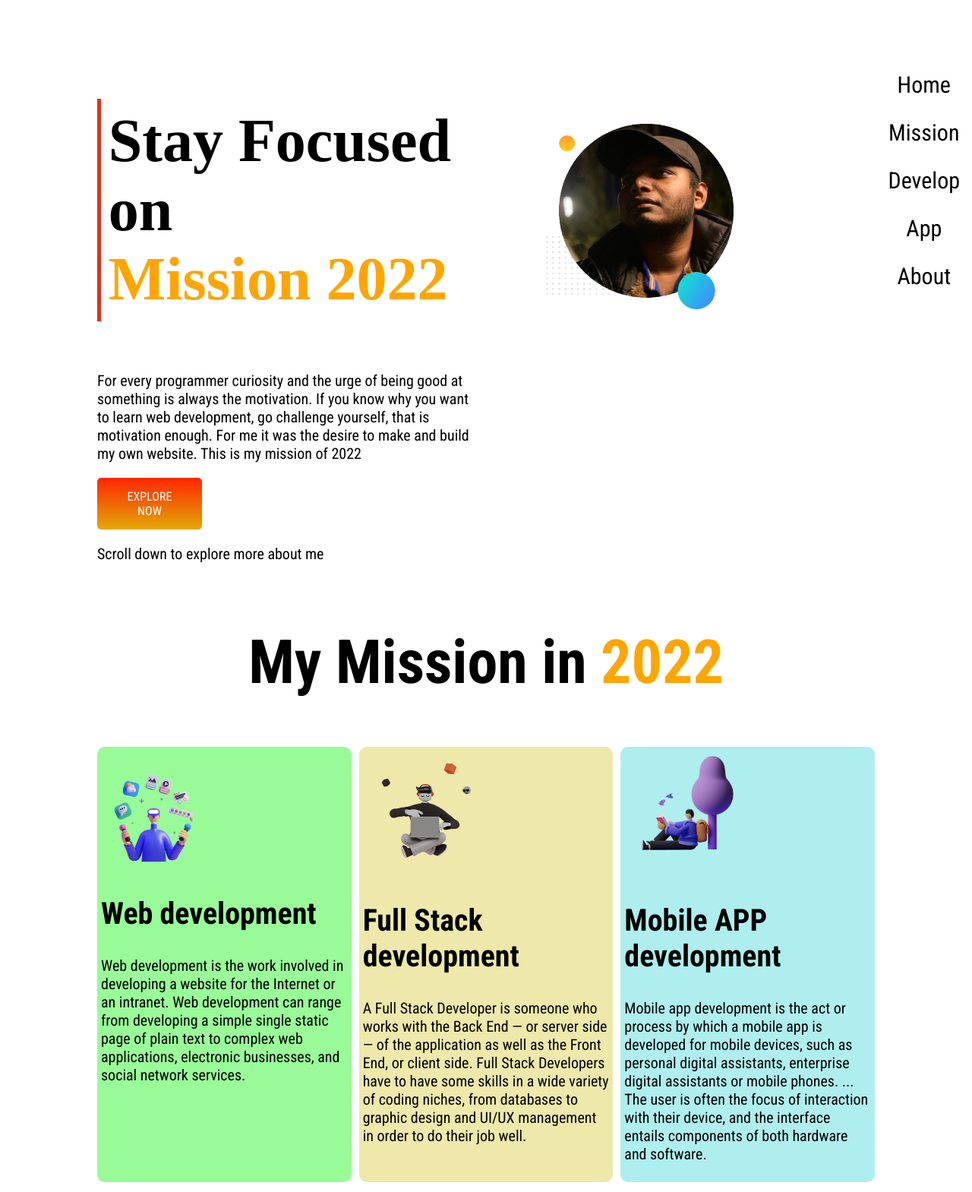
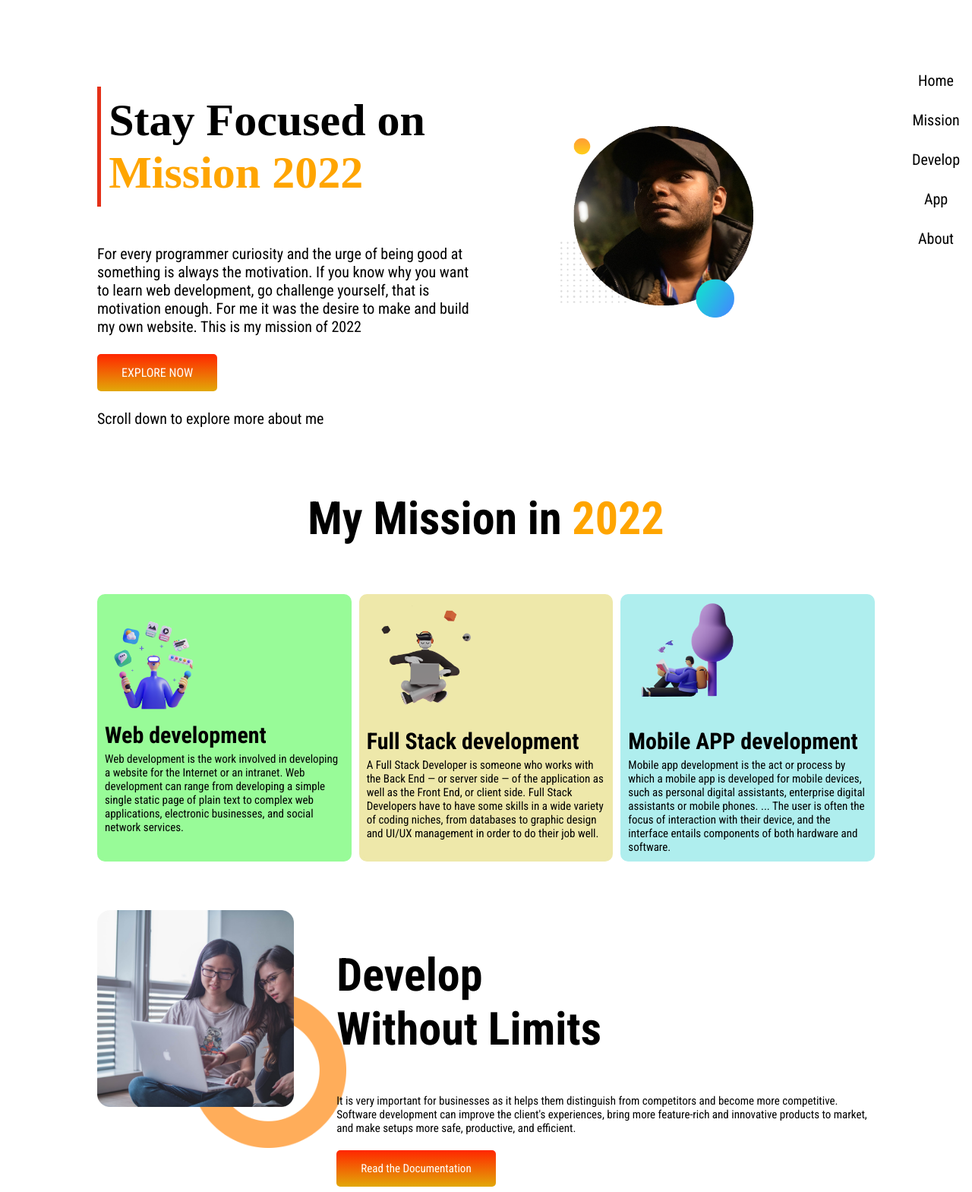
Before and after one commit to atanuroy911/pg-assignment-1, a plain HTML site: page index.html in a window 1280 px wide. Shown: the top 1569 px of the page at 76% size. Drawn offline with Linux system fonts and the light colour scheme; grey boxes are pictures that could not be loaded; a web font is replaced by a local one.

Commit message:
Assignment 1 - Font Fix

```diff
--- a/css/style.css
+++ b/css/style.css
@@ -33,12 +33,12 @@ p{
     text-align: center;
     padding: 14px 16px;
     text-decoration: none;
-    font-size: 30px;
+    font-size: 20px;
   }
 
 .nav-section  li a:hover {
     background-color: lightgreen;
-    border-radius: 10px;
+    border-radius: 5px;
   }
 /* Section Default CSS */
 .section-half{
@@ -54,7 +54,7 @@ p{
     margin: 5% 10%;
 }
 .section-intro h1{
-    font-size: 80px;
+    font-size: 60px;
     padding: 2%;
     border-left: 5px solid rgb(228, 48, 24);
 }
@@ -72,13 +72,21 @@ p{
 .section-mission{
     display: flex;
     margin: 5% 10%;
+
 }
 .title-mission{
-    font-size: 80px;
+    font-size: 60px;
+
+}
+.section-mission p{
+    font-size: 15px;
+    margin: 5px;
 }
 .box-title{
-    font-size: 40px;
+    font-size: 30px;
+    margin: 5px;
 }
+
 .section-mission img{
     width: 50%
 }
@@ -97,10 +105,10 @@ p{
     width: 100%;
 }
 .section-develop p{
-    font-size: 25px;
+    font-size: 15px;
 }
 .section-develop a{
-    font-size: 20px;
+    font-size: 15px;
 }
 .img-side{
     width: 60%;
@@ -129,12 +137,11 @@ p{
     font-size: 25px;
 }
 .section-app a{
-    font-size: 20px;
+    font-size: 15px;
 }
 
 /* About Section CSS */
 
-/* Section App Demo */
 .section-about{
     display: flex;
     padding-top: 5%;
@@ -146,10 +153,10 @@ p{
     margin-left: 15%;
 }
 .section-about p{
-    font-size: 25px;
+    font-size: 15px;
 }
 .section-about a{
-    font-size: 20px;
+    font-size: 15px;
 }
 
 /* BG Image CSS */
@@ -209,22 +216,22 @@ footer{
 }
 footer h1{
     font-family: 'Yellowtail', cursive;
-    font-size: 60px;
+    font-size: 50px;
 }
 footer p{
-    margin-top: -px;
+    font-size: 15px;
 }
+
 
 /* Elements CSS */
 
 .button{
     text-decoration: none;
-    display: inline-block;
+    display: inline;
     padding: 15px 32px;
     background-image: linear-gradient(rgb(255, 38, 0), rgb(226, 168, 8));
     color: white;
     text-align: center;
-    width: 15%;
     border-radius: 5px;
 }
 .button1{
--- a/index.html
+++ b/index.html
@@ -24,8 +24,8 @@
     <section id="home" class="section-intro">
         <div class="section-half">
             <h1 class="title-emp">Stay Focused on<br><span class="title-orange">Mission 2022</span></h1>
-            <p>For every programmer curiosity and the urge of being good at something is always the motivation. If you know why you want to learn web development, go challenge yourself, that is motivation enough. For me it was the desire to make and build my own website. This is my mission of 2022</p>
-            <a class="button"href="www.github.com/atanuroy911">EXPLORE NOW</a>
+            <p>For every programmer curiosity and the urge of being good at something is always the motivation. If you know why you want to learn web development, go challenge yourself, that is motivation enough. For me it was the desire to make and build my own website. This is my mission of 2022</p><br>
+            <a class="button"href="www.github.com/atanuroy911">EXPLORE NOW</a><br><br>
             <p>Scroll down to explore more about me</p>
         </div>
 
@@ -63,6 +63,7 @@
             <p>
                 It is very important for businesses as it helps them distinguish from competitors and become more competitive. Software development can improve the client's experiences, bring more feature-rich and innovative products to market, and make setups more safe, productive, and efficient.
             </p>
+            <br>
             <a class="button button1" href="www.github.com/atanuroy911">Read the Documentation</a>
         </div>
 
@@ -76,6 +77,7 @@
             <p>
                 You can benefit from online communities in many ways. They provide insights in customers' preferences and needs, can increase customer retention and loyalty, improve reputation and thought leadership, decrease support costs, and allow more collaborative ways of working, including crowdsourcing.
             </p>
+            <br>
             <a class="button button1" href="www.github.com/atanuroy911">Read the Documentation</a>
         </div>
         <div class="img-side">
@@ -108,6 +110,7 @@
             <p>
                 My name is Atanu Shuvam Roy and I am currently about to graduate from Jiangxi University of Science and Technology with a degree in Computer Science and Technology. I currently work as a research assistant in Robotics and Automation Reasearch Lab at my University.
             </p>
+            <br>
             <a class="button button1" href="https://rarlroboticresearchlab.github.io/">See my Lab</a>
         </div>
         <div class="section-half">
```
